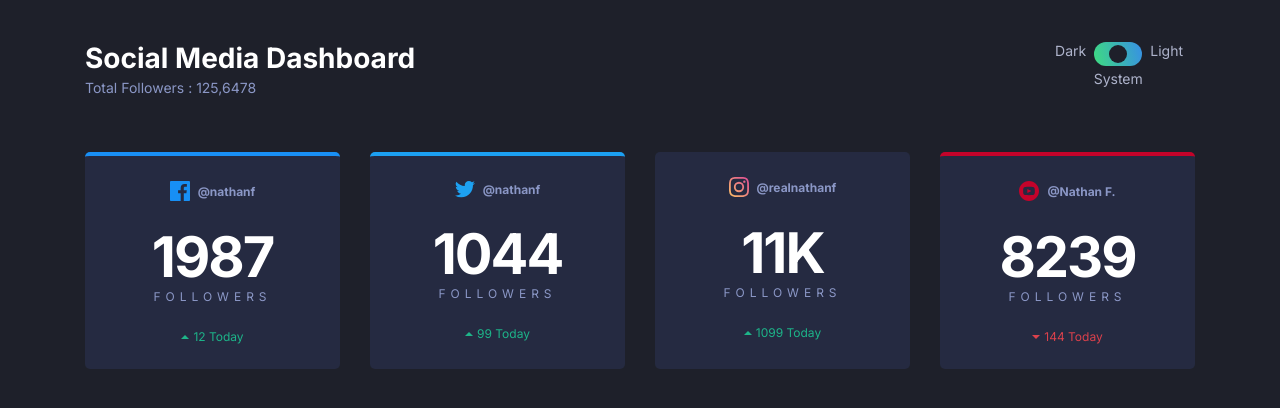
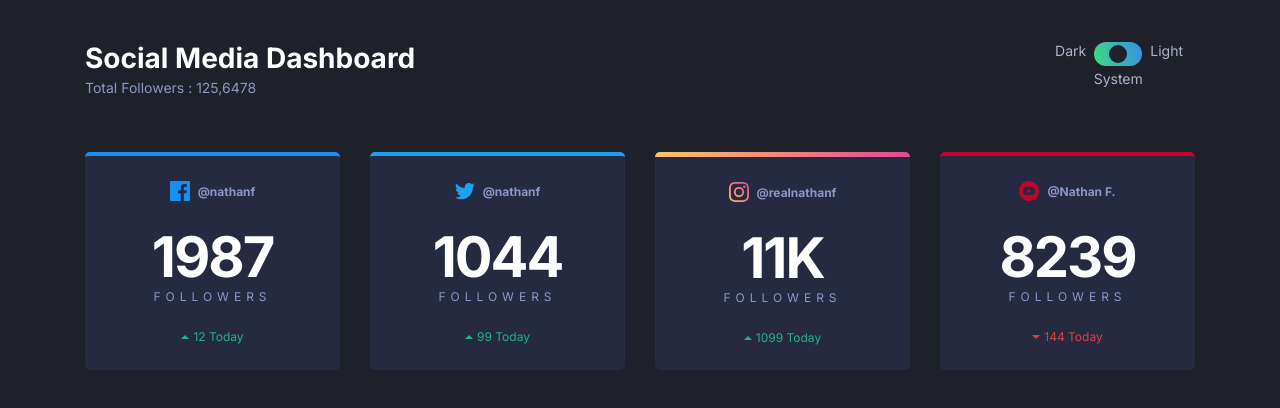
Before and after one commit to mototi/social-media-dashboard, a website: page index.html in a window 1280 px wide. Drawn offline with Linux system fonts and the light colour scheme.

Commit message:
border top for instgram fixed

```diff
--- a/app/scss/components/card.scss
+++ b/app/scss/components/card.scss
@@ -18,7 +18,24 @@
         border-top: rem(4) solid var(--twitter);
     }
     &--instagram{
-
+        position: relative;
+        &::before{
+            content: "";
+            position: absolute;
+            top: 0;
+            left: 0;
+            width: 100%;
+            height: rem(5);
+            background: linear-gradient(
+                to right,
+                var(--instagram-start),
+                var(--instagram-mid),
+                var(--instagram-end));
+            border-radius: rem(5) rem(5) 0 0;
+        }
+        .card__platform{
+            margin-top: rem(5);
+        }
     }
     &--youtube{
         border-top: rem(4) solid var(--youtube);
@@ -30,6 +47,7 @@
         align-items: center;
         gap : rem(8);
         margin-bottom: rem(28);
+        height: rem(20);
     }
 
     &__icon{
```
Also changed, not shown: dist/style.css, 1 other file.
